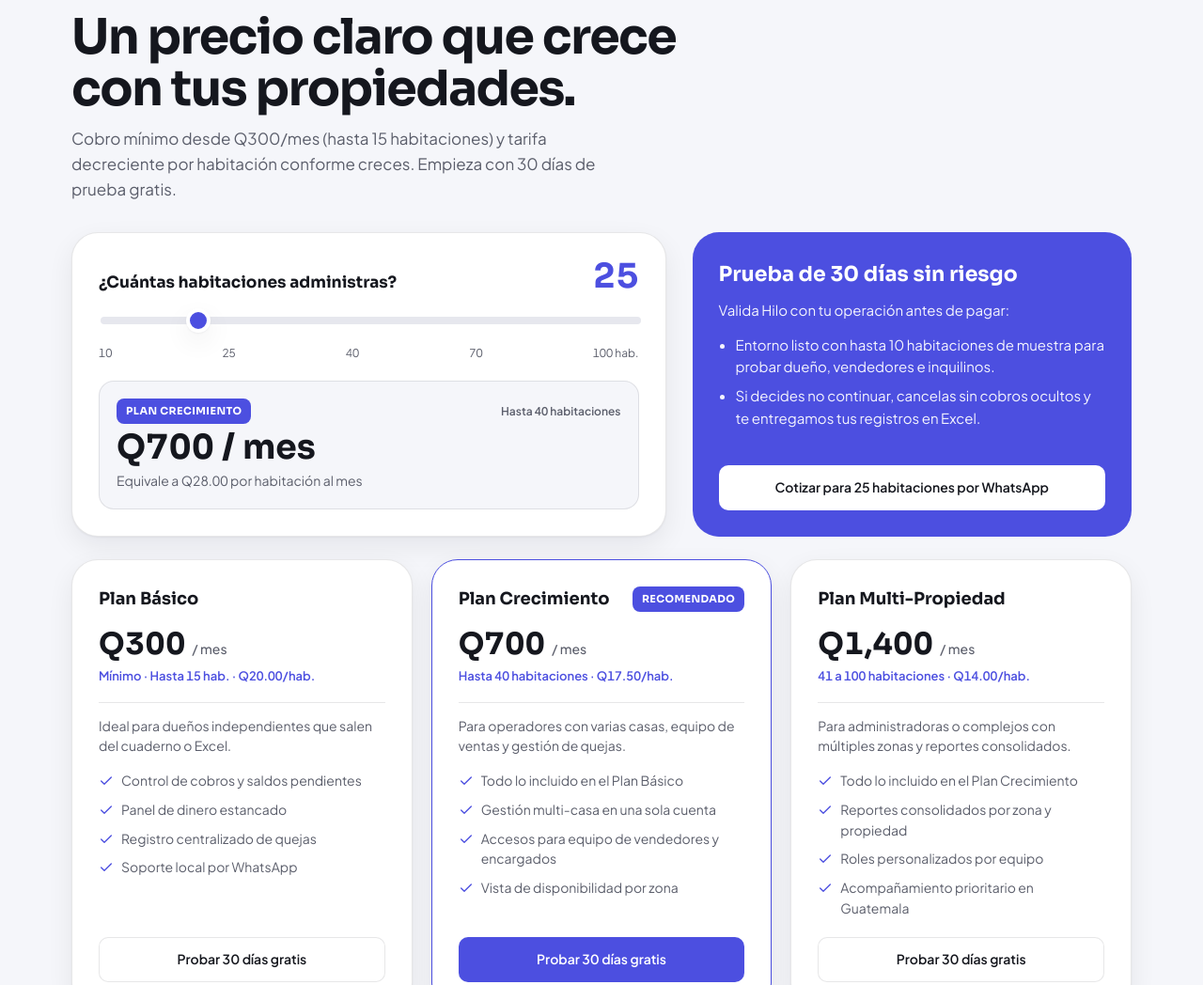
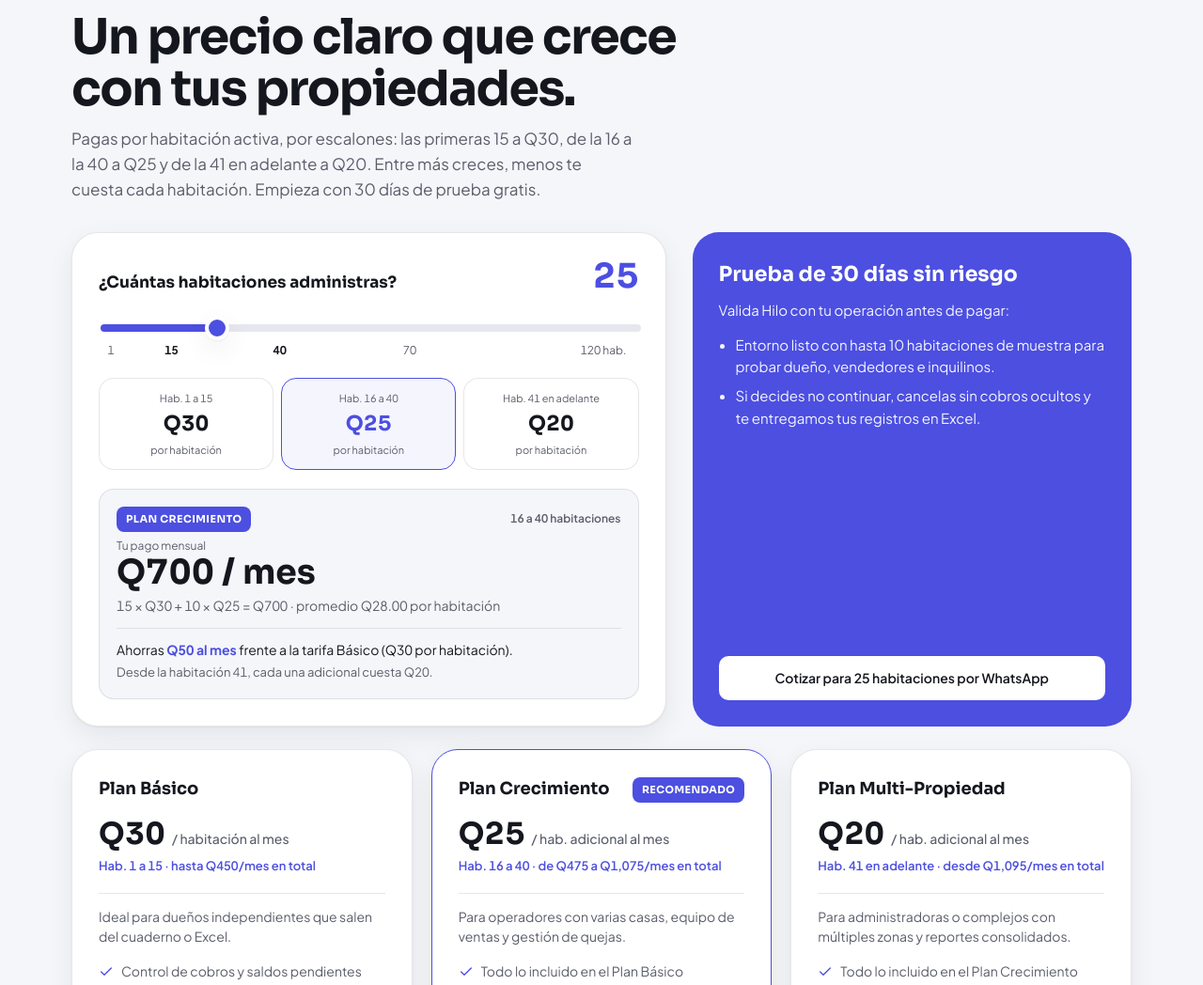
Before and after one commit to DAVIDCABRERA1400/weaver-web, a plain HTML site: page hilo/index.html in a window 1280 px wide. Shown: the part 1280-2328 px from the top of the page at 94% size. Drawn offline with Linux system fonts and the light colour scheme.

Commit message:
Implement plan slider with tiered pricing
Added a plan slider with tiered pricing and savings calculation. Updated pricing details and adjusted the HTML structure for better clarity.

```diff
--- a/hilo/index.html
+++ b/hilo/index.html
@@ -225,6 +225,89 @@
       background-color: var(--primary);
       border: 4px solid #FFFFFF;
       box-shadow: var(--shadow-card);
+    }
+
+    .plan-slider-wrap {
+      position: relative;
+      padding-bottom: 22px;
+    }
+
+    .plan-ticks {
+      position: absolute;
+      left: 13px;
+      right: 13px;
+      bottom: 0;
+      height: 18px;
+      font-size: 12px;
+      color: var(--ink-dark-muted);
+    }
+
+    .plan-ticks span {
+      position: absolute;
+      transform: translateX(-50%);
+      white-space: nowrap;
+    }
+
+    .plan-ticks span.is-break {
+      font-weight: 700;
+      color: var(--ink-dark);
+    }
+
+    .rate-ladder {
+      display: grid;
+      grid-template-columns: repeat(3, 1fr);
+      gap: 8px;
+    }
+
+    .rate-step {
+      padding: 12px 10px;
+      border: 0.5px solid var(--light-border);
+      border-radius: var(--radius-el);
+      background-color: var(--light-surface);
+      text-align: center;
+      transition: border-color 0.16s ease, background-color 0.16s ease;
+    }
+
+    .rate-step small {
+      display: block;
+      font-size: 11px;
+      color: var(--ink-dark-muted);
+    }
+
+    .rate-step strong {
+      display: block;
+      font-family: var(--font-display);
+      font-size: 22px;
+      color: var(--ink-dark);
+      margin: 2px 0;
+    }
+
+    .rate-step.is-active {
+      border: 1.5px solid var(--primary);
+      background-color: rgba(91, 95, 239, 0.06);
+    }
+
+    .rate-step.is-active strong {
+      color: var(--primary);
+    }
+
+    .plan-savings {
+      margin-top: 12px;
+      padding-top: 12px;
+      border-top: 0.5px solid var(--light-border);
+      font-size: 14px;
+      line-height: 1.5;
+      color: var(--ink-dark);
+    }
+
+    .plan-savings strong {
+      color: var(--primary);
+    }
+
+    .plan-hint {
+      font-size: 13px;
+      color: var(--ink-dark-muted);
+      margin-top: 4px;
     }
 
     .plan-founders {
@@ -605,7 +688,7 @@
           Un precio claro que crece con tus propiedades.
         </h2>
         <p class="hilo-sub" style="margin-top: 12px; margin-bottom: 0;">
-          Cobro mínimo desde Q300/mes (hasta 15 habitaciones) y tarifa decreciente por habitación conforme creces. Empieza con 30 días de prueba gratis.
+          Pagas por habitación activa, por escalones: las primeras 15 a Q30, de la 16 a la 40 a Q25 y de la 41 en adelante a Q20. Entre más creces, menos te cuesta cada habitación. Empieza con 30 días de prueba gratis.
         </p>
 
         <div class="plan-grid">
@@ -617,32 +700,57 @@
               <span id="hilo-rooms-out" class="num" style="font-family: var(--font-display); font-size: 36px; font-weight: 700; color: var(--primary); line-height: 1;">25</span>
             </div>
 
+            <div class="plan-slider-wrap">
               <input
                 id="hilo-rooms-slider"
                 class="plan-slider"
                 type="range"
-              min="10"
-              max="100"
+                min="1"
+                max="120"
                 step="1"
                 value="25"
                 aria-label="Cantidad de habitaciones activas"
               >
+              <div class="plan-ticks num" aria-hidden="true">
+                <span style="left: 0%;">1</span>
+                <span class="is-break" style="left: 11.76%;">15</span>
+                <span class="is-break" style="left: 32.77%;">40</span>
+                <span style="left: 57.98%;">70</span>
+                <span style="left: 100%; transform: translateX(-100%);">120 hab.</span>
+              </div>
+            </div>
 
-            <div class="num" style="display: flex; justify-content: space-between; font-size: 12px; color: var(--ink-dark-muted);">
-              <span>10</span>
-              <span>25</span>
-              <span>40</span>
-              <span>70</span>
-              <span>100 hab.</span>
+            <!-- Escalera de tarifas: muestra qué precio por habitación aplica -->
+            <div class="rate-ladder num">
+              <div class="rate-step" data-step="basico">
+                <small>Hab. 1 a 15</small>
+                <strong>Q30</strong>
+                <small>por habitación</small>
+              </div>
+              <div class="rate-step" data-step="crecimiento">
+                <small>Hab. 16 a 40</small>
+                <strong>Q25</strong>
+                <small>por habitación</small>
+              </div>
+              <div class="rate-step" data-step="multi">
+                <small>Hab. 41 en adelante</small>
+                <strong>Q20</strong>
+                <small>por habitación</small>
+              </div>
             </div>
 
             <div style="background-color: var(--light-bg); border: 0.5px solid var(--light-border); border-radius: var(--radius-el); padding: 18px;">
               <div style="display: flex; align-items: center; justify-content: space-between; gap: 8px; margin-bottom: 6px;">
                 <span id="hilo-tier-name" class="tier-badge">Plan Crecimiento</span>
-                <span id="hilo-tier-cap" class="num" style="font-size: 12px; font-weight: 600; color: var(--ink-dark-muted);">Hasta 40 habitaciones</span>
+                <span id="hilo-tier-cap" class="num" style="font-size: 12px; font-weight: 600; color: var(--ink-dark-muted);">16 a 40 habitaciones</span>
               </div>
+              <div style="font-size: 12px; color: var(--ink-dark-muted);">Tu pago mensual</div>
               <div id="hilo-price-out" class="num" style="font-family: var(--font-display); font-size: 36px; font-weight: 700; color: var(--ink-dark); line-height: 1.05;">Q700 / mes</div>
-              <div id="hilo-formula-out" class="num" style="font-size: 14px; color: var(--ink-dark-muted); margin-top: 6px;">Equivale a Q28.00 por habitación al mes</div>
+              <div id="hilo-formula-out" class="num" style="font-size: 14px; color: var(--ink-dark-muted); margin-top: 6px;">15 × Q30 + 10 × Q25 = Q700 · promedio Q28.00 por habitación</div>
+              <div class="plan-savings num">
+                <div id="hilo-savings-out">Ahorras <strong>Q50 al mes</strong> frente a la tarifa Básico (Q30 por habitación).</div>
+                <div id="hilo-hint-out" class="plan-hint">Desde la habitación 41, cada una adicional cuesta Q20.</div>
+              </div>
             </div>
           </div>
 
@@ -659,7 +767,7 @@
             <a
               id="hilo-calc-wa"
               class="btn plan-founders-cta"
-              href="https://wa.me/50243182227?text=Hola%20David%2C%20administro%2025%20habitaciones%20y%20me%20interesa%20probar%20Hilo%20(Plan%20Crecimiento%20-%20Q700%2Fmes)."
+              href="https://wa.me/50243182227?text=Hola%20David%2C%20administro%2025%20habitaciones%20y%20me%20interesa%20probar%20Hilo%20(Plan%20Crecimiento%2C%20Q700%2Fmes)."
               target="_blank"
               rel="noopener noreferrer"
             >
@@ -676,8 +784,8 @@
                 <h3>Plan Básico</h3>
               </div>
               <div class="tier-price-block">
-                <div class="tier-price num">Q300 <span>/ mes</span></div>
-                <div class="tier-cap num">Mínimo · Hasta 15 hab. · Q20.00/hab.</div>
+                <div class="tier-price num">Q30 <span>/ habitación al mes</span></div>
+                <div class="tier-cap num">Hab. 1 a 15 · hasta Q450/mes en total</div>
               </div>
               <p class="tier-desc">Ideal para dueños independientes que salen del cuaderno o Excel.</p>
               <ul class="tier-list">
@@ -701,7 +809,7 @@
             </div>
             <a
               class="btn btn-tier-outline"
-              href="https://wa.me/50243182227?text=Hola%20David%2C%20me%20interesa%20el%20Plan%20B%C3%A1sico%20de%20Hilo%20(Q300%2Fmes)%20y%20probar%2030%20d%C3%ADas%20gratis."
+              href="https://wa.me/50243182227?text=Hola%20David%2C%20me%20interesa%20el%20Plan%20B%C3%A1sico%20de%20Hilo%20(Q30%20por%20habitaci%C3%B3n)%20y%20probar%2030%20d%C3%ADas%20gratis."
               target="_blank"
               rel="noopener noreferrer"
             >
@@ -716,8 +824,8 @@
                 <span class="tier-badge">Recomendado</span>
               </div>
               <div class="tier-price-block">
-                <div class="tier-price num">Q700 <span>/ mes</span></div>
-                <div class="tier-cap num">Hasta 40 habitaciones · Q17.50/hab.</div>
+                <div class="tier-price num">Q25 <span>/ hab. adicional al mes</span></div>
+                <div class="tier-cap num">Hab. 16 a 40 · de Q475 a Q1,075/mes en total</div>
               </div>
               <p class="tier-desc">Para operadores con varias casas, equipo de ventas y gestión de quejas.</p>
               <ul class="tier-list">
@@ -742,7 +850,7 @@
             <a
               class="btn btn-primary"
               style="width: 100%;"
-              href="https://wa.me/50243182227?text=Hola%20David%2C%20me%20interesa%20el%20Plan%20Crecimiento%20de%20Hilo%20(Q700%2Fmes)%20y%20probar%2030%20d%C3%ADas%20gratis."
+              href="https://wa.me/50243182227?text=Hola%20David%2C%20me%20interesa%20el%20Plan%20Crecimiento%20de%20Hilo%20(Q25%20por%20habitaci%C3%B3n)%20y%20probar%2030%20d%C3%ADas%20gratis."
               target="_blank"
               rel="noopener noreferrer"
             >
@@ -756,8 +864,8 @@
                 <h3>Plan Multi-Propiedad</h3>
               </div>
               <div class="tier-price-block">
-                <div class="tier-price num">Q1,400 <span>/ mes</span></div>
-                <div class="tier-cap num">41 a 100 habitaciones · Q14.00/hab.</div>
+                <div class="tier-price num">Q20 <span>/ hab. adicional al mes</span></div>
+                <div class="tier-cap num">Hab. 41 en adelante · desde Q1,095/mes en total</div>
               </div>
               <p class="tier-desc">Para administradoras o complejos con múltiples zonas y reportes consolidados.</p>
               <ul class="tier-list">
@@ -781,7 +889,7 @@
             </div>
             <a
               class="btn btn-tier-outline"
-              href="https://wa.me/50243182227?text=Hola%20David%2C%20me%20interesa%20el%20Plan%20Multi-Propiedad%20de%20Hilo%20(Q1%2C400%2Fmes)%20y%20probar%2030%20d%C3%ADas%20gratis."
+              href="https://wa.me/50243182227?text=Hola%20David%2C%20me%20interesa%20el%20Plan%20Multi-Propiedad%20de%20Hilo%20(Q20%20por%20habitaci%C3%B3n)%20y%20probar%2030%20d%C3%ADas%20gratis."
               target="_blank"
               rel="noopener noreferrer"
             >
@@ -897,35 +1005,80 @@
       const formulaOut = document.getElementById("hilo-formula-out");
       const calcWa = document.getElementById("hilo-calc-wa");
       const tierCards = document.querySelectorAll("[data-tier]");
+      const rateSteps = document.querySelectorAll("[data-step]");
+      const savingsOut = document.getElementById("hilo-savings-out");
+      const hintOut = document.getElementById("hilo-hint-out");
+
+      // Cobro por escalones: cada habitación se cobra a la tarifa de su escalón.
+      // Hab. 1–15 a Q30, hab. 16–40 a Q25, hab. 41 en adelante a Q20.
+      const BASE_RATE = 30;
+      const TIERS = [
+        { id: "basico", name: "Plan Básico", range: "1 a 15 habitaciones", from: 1, max: 15, rate: 30,
+          next: "Desde la habitación 16, cada una adicional cuesta Q25." },
+        { id: "crecimiento", name: "Plan Crecimiento", range: "16 a 40 habitaciones", from: 16, max: 40, rate: 25,
+          next: "Desde la habitación 41, cada una adicional cuesta Q20." },
+        { id: "multi", name: "Plan Multi-Propiedad", range: "41 habitaciones o más", from: 41, max: Infinity, rate: 20,
+          next: "Cada habitación adicional ya está en la tarifa más baja." }
+      ];
+
+      function q(n) {
+        return "Q" + n.toLocaleString("en-US");
+      }
+
+      function breakdown(rooms) {
+        const parts = [];
+        let total = 0;
+        TIERS.forEach(function (t) {
+          const count = Math.max(0, Math.min(rooms, t.max) - t.from + 1);
+          if (count > 0) {
+            parts.push({ count: count, rate: t.rate });
+            total += count * t.rate;
+          }
+        });
+        return { parts: parts, total: total };
+      }
 
       function updatePlanCalc() {
         const rooms = parseInt(slider.value, 10);
-        let tier = { id: "multi", name: "Plan Multi-Propiedad", cap: "41 a 100 habitaciones", price: 1400 };
-        if (rooms <= 15) {
-          tier = { id: "basico", name: "Plan Básico", cap: "Mínimo · Hasta 15 habitaciones", price: 300 };
-        } else if (rooms <= 40) {
-          tier = { id: "crecimiento", name: "Plan Crecimiento", cap: "Hasta 40 habitaciones", price: 700 };
-        }
-
-        const effective = (tier.price / rooms).toFixed(2);
-        const priceFormatted = "Q" + tier.price.toLocaleString("en-US");
+        const tier = TIERS.find(function (t) { return rooms <= t.max; });
+        const b = breakdown(rooms);
+        const total = b.total;
+        const savings = rooms * BASE_RATE - total;
+        const word = rooms === 1 ? " habitación" : " habitaciones";
+        const avg = total / rooms;
 
         roomsOut.textContent = String(rooms);
         tierNameOut.textContent = tier.name;
-        tierCapOut.textContent = tier.cap;
-        priceOut.textContent = priceFormatted + " / mes";
-        formulaOut.textContent = "Equivale a Q" + effective + " por habitación al mes";
+        tierCapOut.textContent = tier.range;
+        priceOut.textContent = q(total) + " / mes";
+        const formula = b.parts
+          .map(function (p) { return p.count + " × Q" + p.rate; })
+          .join(" + ");
+        formulaOut.textContent =
+          (b.parts.length > 1 ? formula + " = " + q(total) : rooms + word + " × Q30 = " + q(total)) +
+          (b.parts.length > 1 ? " · promedio Q" + avg.toFixed(2) + " por habitación" : "");
+
+        if (savings > 0) {
+          savingsOut.innerHTML =
+            "Ahorras <strong>" + q(savings) + " al mes</strong> frente a la tarifa Básico (Q30 por habitación).";
+        } else {
+          savingsOut.textContent = "Tarifa Básico: Q30 por habitación.";
+        }
+        hintOut.textContent = tier.next;
+
+        const pct = ((rooms - slider.min) / (slider.max - slider.min)) * 100;
+        slider.style.background =
+          "linear-gradient(to right, var(--primary) " + pct + "%, #E6E7EE " + pct + "%)";
+
+        rateSteps.forEach(function (s) {
+          s.classList.toggle("is-active", s.getAttribute("data-step") === tier.id);
+        });
 
         const msg =
-          "Hola David, administro " +
-          rooms +
-          " habitaciones y me interesa probar Hilo (" +
-          tier.name +
-          " - " +
-          priceFormatted +
-          "/mes).";
+          "Hola David, administro " + rooms + word + " y me interesa probar Hilo (" +
+          tier.name + ", " + q(total) + "/mes).";
         calcWa.href = "https://wa.me/50243182227?text=" + encodeURIComponent(msg);
-        calcWa.textContent = "Cotizar para " + rooms + " habitaciones por WhatsApp";
+        calcWa.textContent = "Cotizar para " + rooms + word + " por WhatsApp";
 
         tierCards.forEach(function (card) {
           card.classList.toggle("is-highlighted", card.getAttribute("data-tier") === tier.id);
```
Lines whose indentation alone changed are shown as unchanged.
